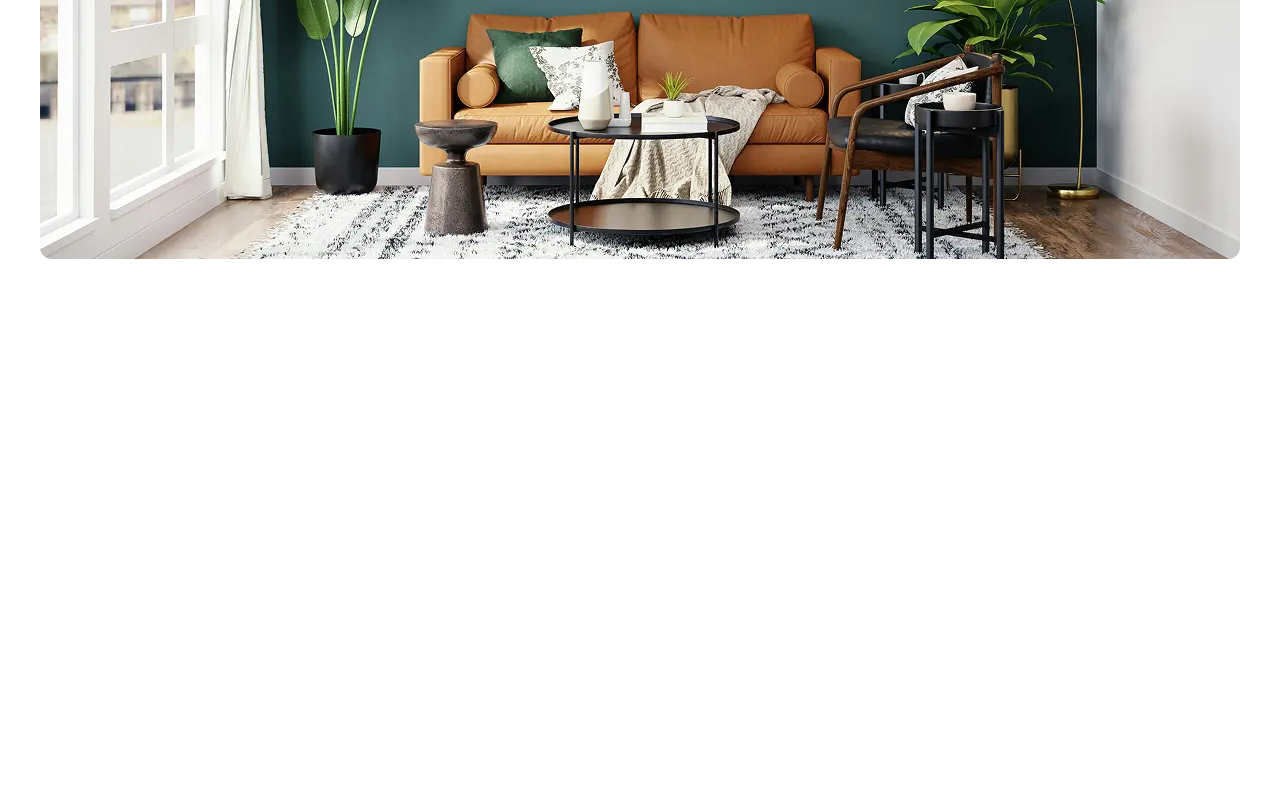
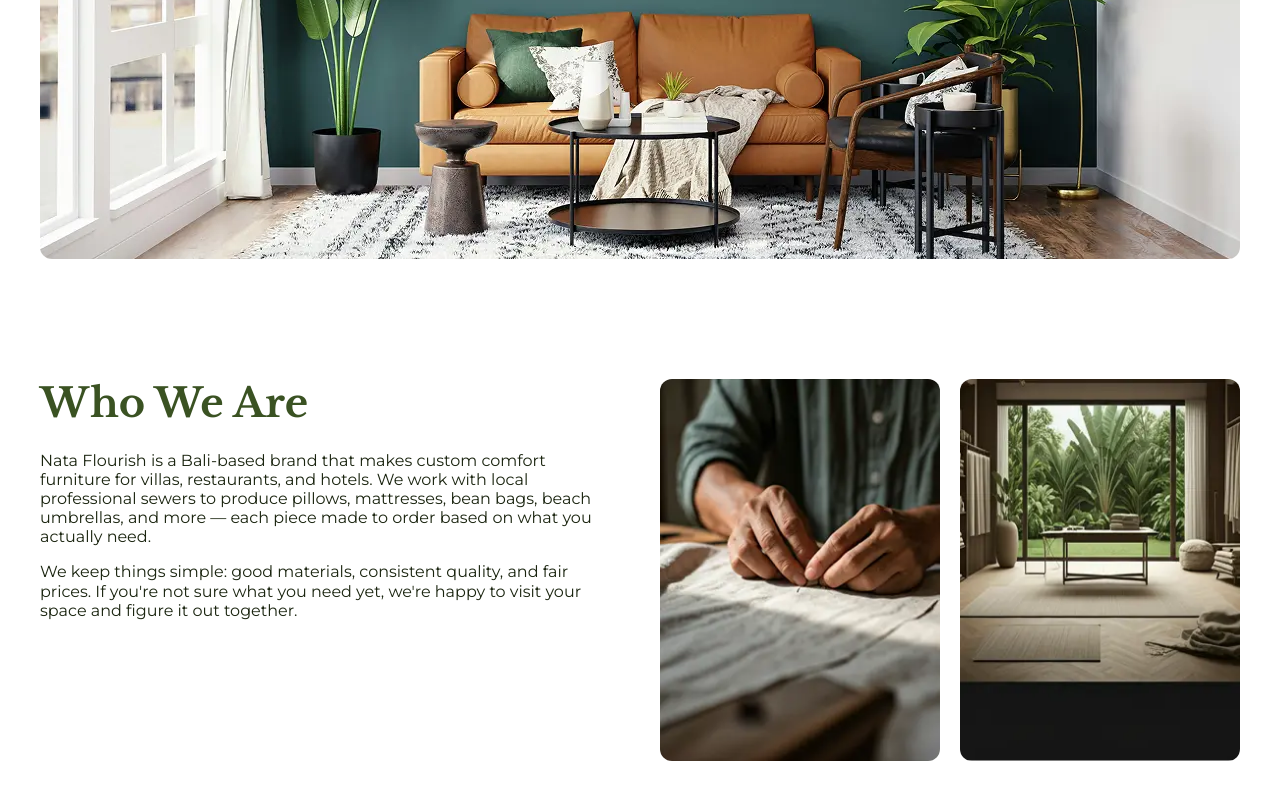
Before and after one commit to Arrasyidff/nata-flourish, a Next.js app: page / in a window 1280 px wide. Shown: the part 648-1448 px from the top of the page. Before the commit the page ends 907 px from the top, so only its background shows below. Built offline with nearby package versions, Linux system fonts and the light colour scheme.

Commit message:
feat: Introduce About section with content and images. Added About component to the main page, including AboutContent with detailed descriptions and AboutImage for visual representation using new webp images.

```diff
--- a/src/app/page.tsx
+++ b/src/app/page.tsx
@@ -1,9 +1,11 @@
 import Hero from "@/components/sections/hero";
+import About from "@/components/sections/about";
 
 export default function Home() {
   return (
     <main>
       <Hero />
+      <About />
     </main>
   );
 }
--- a/src/components/layout/navbar/index.tsx
+++ b/src/components/layout/navbar/index.tsx
@@ -17,7 +17,7 @@ export default function Navbar() {
         scrolled ? "bg-white shadow-sm" : "bg-transparent"
       )}
     >
-      <div className="mx-auto flex h-16 items-center justify-between px-10">
+      <div className="mx-auto flex py-10 h-16 items-center justify-between px-10">
         <NavbarLogo />
         <NavbarMenu />
         <NavbarCTA />
--- a/src/components/sections/about/AboutContent.tsx
+++ b/src/components/sections/about/AboutContent.tsx
@@ -1,16 +1,22 @@
-import SectionHeader from "@/components/common/SectionHeader";
-
 export default function AboutContent() {
   return (
-    <div className="flex flex-col gap-4">
-      <SectionHeader
-        badge="Tentang Kami"
-        title="Cerita di Balik Nata Flourish"
-        align="left"
-      />
-      <p className="text-body-1 text-foreground/70">
-        {/* Deskripsi tentang perusahaan */}
-      </p>
+    <div className="flex flex-col gap-6">
+      <h2 className="font-heading text-h2 font-bold text-green-normal-active">
+        Who We Are
+      </h2>
+      <div className="flex flex-col gap-4">
+        <p className="text-body-1 font-normal text-green-darker">
+          Nata Flourish is a Bali-based brand that makes custom comfort furniture
+          for villas, restaurants, and hotels. We work with local professional sewers
+          to produce pillows, mattresses, bean bags, beach umbrellas, and more —
+          each piece made to order based on what you actually need.
+        </p>
+        <p className="text-body-1 font-normal text-green-darker">
+          We keep things simple: good materials, consistent quality, and fair prices.
+          If you&apos;re not sure what you need yet, we&apos;re happy to visit your space and
+          figure it out together.
+        </p>
+      </div>
     </div>
   );
 }
--- a/src/components/sections/about/AboutImage.tsx
+++ b/src/components/sections/about/AboutImage.tsx
@@ -1,5 +1,26 @@
+import Image from "next/image";
+
 export default function AboutImage() {
   return (
-    <div className="relative aspect-square w-full rounded-card overflow-hidden bg-green-light" />
+    <div className="flex gap-grid-gap">
+      <div className="relative flex-1 overflow-hidden rounded-card">
+        <Image
+          src="/images/about_us/artisan_craft.webp"
+          alt="Pengrajin Nata Flourish sedang bekerja"
+          width={600}
+          height={800}
+          className="w-full h-full object-cover"
+        />
+      </div>
+      <div className="relative flex-1 overflow-hidden rounded-card">
+        <Image
+          src="/images/about_us/workshop.webp"
+          alt="Workshop Nata Flourish"
+          width={600}
+          height={800}
+          className="w-full h-full object-cover"
+        />
+      </div>
+    </div>
   );
 }
--- a/src/components/sections/about/index.tsx
+++ b/src/components/sections/about/index.tsx
@@ -1,17 +1,13 @@
 import AboutContent from "./AboutContent";
 import AboutImage from "./AboutImage";
-import AboutValues from "./AboutValues";
 import SectionWrapper from "@/components/common/SectionWrapper";
 
 export default function About() {
   return (
     <SectionWrapper id="about">
-      <div className="mx-auto max-w-7xl grid grid-cols-1 lg:grid-cols-2 gap-16 items-center">
+      <div className="grid grid-cols-2 gap-10">
+        <AboutContent />
         <AboutImage />
-        <div className="flex flex-col gap-10">
-          <AboutContent />
-          <AboutValues />
-        </div>
       </div>
     </SectionWrapper>
   );
```
Also changed, not shown: .claude/settings.json, public/images/about_us/artisan_craft.webp (added), public/images/about_us/workshop.webp (added).
